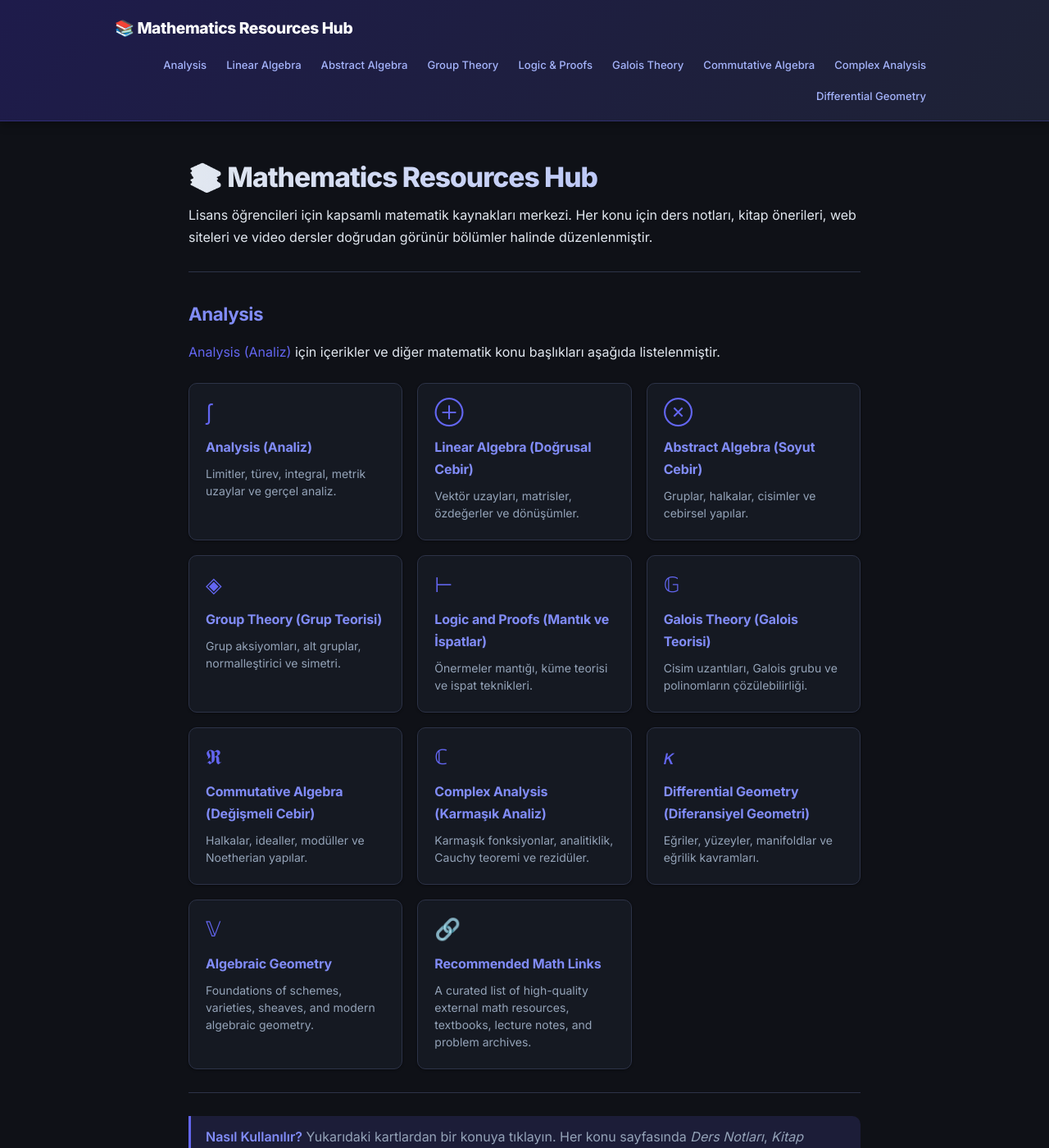
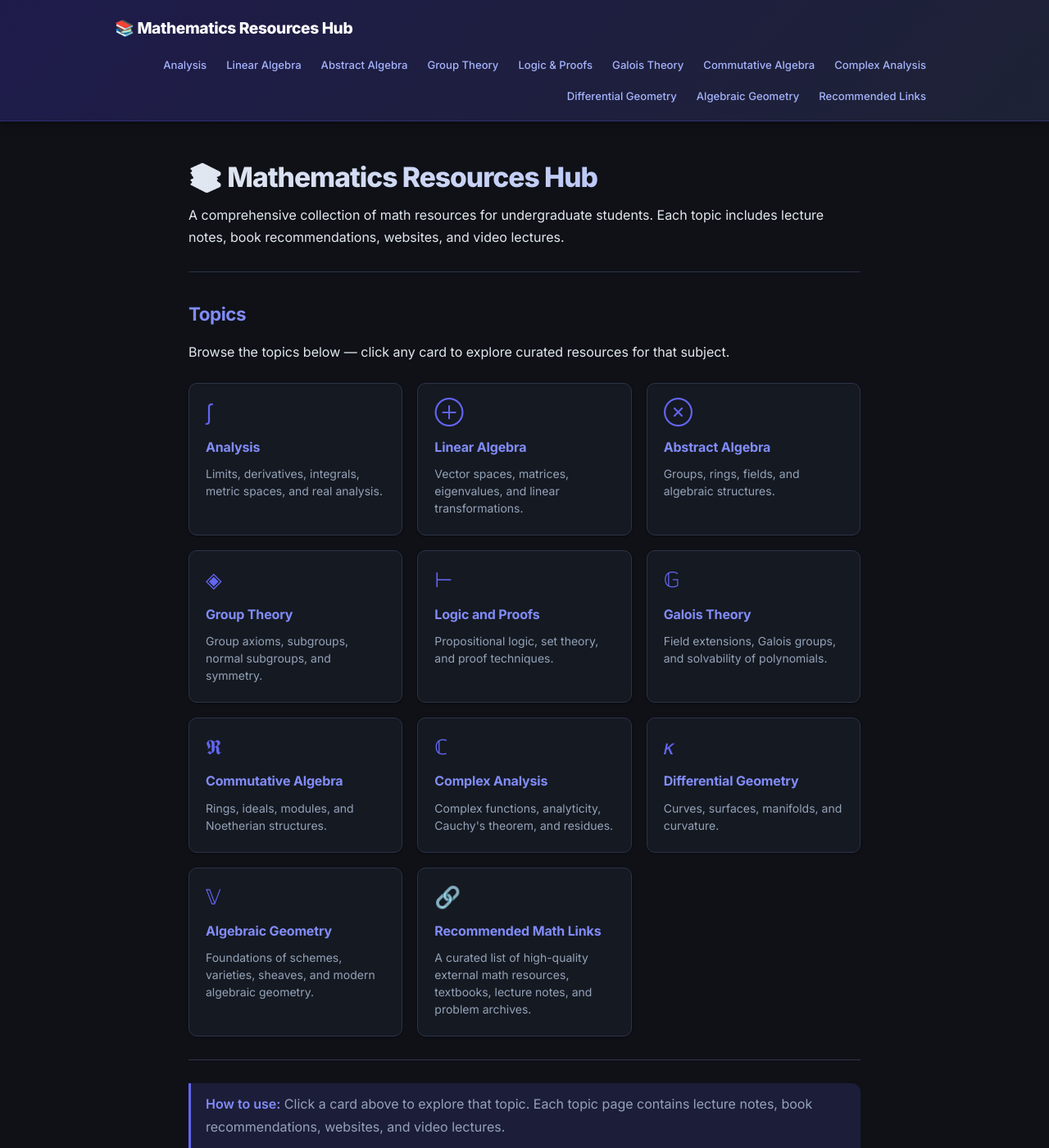
Before and after one commit to mehmetyurtsever-math/math-resources-hub, a Jekyll site: the page built from index.md, in a window 1280 px wide and 1400 px high. Shown: the whole window at 82% size. Built offline with Jekyll 4.4.1, drawn with Linux system fonts in a browser that asks for light colours; some of the changed text lies outside the part shown.

Commit message:
Update layout, homepage, and CSS to English card-based dark-theme with new topic pages
Agent-Logs-Url: https://github.com/mehmetyurtsever-math/math-resources-hub/sessions/1933d02b-9ac8-4ec5-945c-2154759e8442

Co-authored-by: mehmetyurtsever-math <198125920+mehmetyurtsever-math@users.noreply.github.com>

```diff
--- a/_config.yml
+++ b/_config.yml
@@ -1,5 +1,5 @@
 title: Mathematics Resources Hub
-description: "Lisans öğrencileri için matematik kaynakları merkezi"
+description: "A comprehensive mathematics resources hub for undergraduate students"
 baseurl: "/math-resources-hub"
 url: "https://mehmetyurtsever-math.github.io"
 
--- a/_layouts/default.html
+++ b/_layouts/default.html
@@ -1,5 +1,5 @@
 <!DOCTYPE html>
-<html lang="tr">
+<html lang="en">
 <head>
   <meta charset="UTF-8">
   <meta name="viewport" content="width=device-width, initial-scale=1.0">
@@ -25,11 +25,13 @@
         <a href="{{ '/linear-algebra/' | relative_url }}">Linear Algebra</a>
         <a href="{{ '/abstract-algebra/' | relative_url }}">Abstract Algebra</a>
         <a href="{{ '/group-theory/' | relative_url }}">Group Theory</a>
-        <a href="{{ '/logic-and-proofs/' | relative_url }}">Logic & Proofs</a>
+        <a href="{{ '/logic-and-proofs/' | relative_url }}">Logic &amp; Proofs</a>
         <a href="{{ '/galois-theory/' | relative_url }}">Galois Theory</a>
         <a href="{{ '/commutative-algebra/' | relative_url }}">Commutative Algebra</a>
         <a href="{{ '/complex-analysis/' | relative_url }}">Complex Analysis</a>
         <a href="{{ '/differential-geometry/' | relative_url }}">Differential Geometry</a>
+        <a href="{{ '/algebraic-geometry/' | relative_url }}">Algebraic Geometry</a>
+        <a href="{{ '/recommended-links/' | relative_url }}">Recommended Links</a>
       </nav>
     </div>
   </header>
@@ -52,8 +54,10 @@
         <li><a href="{{ '/commutative-algebra/' | relative_url }}">Commutative Algebra</a></li>
         <li><a href="{{ '/complex-analysis/' | relative_url }}">Complex Analysis</a></li>
         <li><a href="{{ '/differential-geometry/' | relative_url }}">Differential Geometry</a></li>
+        <li><a href="{{ '/algebraic-geometry/' | relative_url }}">Algebraic Geometry</a></li>
+        <li><a href="{{ '/recommended-links/' | relative_url }}">Recommended Links</a></li>
       </ul>
-      <p class="footer-copyright">© {{ site.title }} — Lisans öğrencileri için matematik kaynakları</p>
+      <p class="footer-copyright">© {{ site.title }} — Math resources for undergraduate students</p>
     </div>
   </footer>
 </body>
--- a/assets/style.css
+++ b/assets/style.css
@@ -333,7 +333,11 @@ details[open] > summary {
 }
 
 @media (max-width: 320px) {
-  .site-title { font-size: 1rem; }
-  .site-nav a { font-size: 0.72rem; padding: 3px 6px; }
-  h1 { font-size: 1.4rem; }
+  .site-header { padding: 6px 12px; }
+  .site-title { font-size: 0.95rem; }
+  .site-nav a { font-size: 0.7rem; padding: 3px 5px; }
+  h1 { font-size: 1.3rem; }
+  .footer-nav { gap: 3px 8px; }
+  .footer-copyright { font-size: 0.78rem; }
+  .page-content { padding: 20px 10px; }
 }
--- a/index.md
+++ b/index.md
@@ -1,72 +1,72 @@
 ---
 layout: default
-title: Ana Sayfa
+title: Home
 ---
 
 # 📚 Mathematics Resources Hub
 
-Lisans öğrencileri için kapsamlı matematik kaynakları merkezi. Her konu için ders notları, kitap önerileri, web siteleri ve video dersler doğrudan görünür bölümler halinde düzenlenmiştir.
+A comprehensive collection of math resources for undergraduate students. Each topic includes lecture notes, book recommendations, websites, and video lectures.
 
 ---
 
-<h2 id="analysis">Analysis</h2>
+<h2 id="topics">Topics</h2>
 
-[Analysis (Analiz)]({{ '/analysis/' | relative_url }}) için içerikler ve diğer matematik konu başlıkları aşağıda listelenmiştir.
+Browse the topics below — click any card to explore curated resources for that subject.
 
 <div class="topic-grid">
 
 <a class="topic-card" href="{{ '/analysis/' | relative_url }}">
   <span class="topic-icon">∫</span>
-  <h3>Analysis (Analiz)</h3>
-  <p>Limitler, türev, integral, metrik uzaylar ve gerçel analiz.</p>
+  <h3>Analysis</h3>
+  <p>Limits, derivatives, integrals, metric spaces, and real analysis.</p>
 </a>
 
 <a class="topic-card" href="{{ '/linear-algebra/' | relative_url }}">
   <span class="topic-icon">⊕</span>
-  <h3>Linear Algebra (Doğrusal Cebir)</h3>
-  <p>Vektör uzayları, matrisler, özdeğerler ve dönüşümler.</p>
+  <h3>Linear Algebra</h3>
+  <p>Vector spaces, matrices, eigenvalues, and linear transformations.</p>
 </a>
 
 <a class="topic-card" href="{{ '/abstract-algebra/' | relative_url }}">
   <span class="topic-icon">⊗</span>
-  <h3>Abstract Algebra (Soyut Cebir)</h3>
-  <p>Gruplar, halkalar, cisimler ve cebirsel yapılar.</p>
+  <h3>Abstract Algebra</h3>
+  <p>Groups, rings, fields, and algebraic structures.</p>
 </a>
 
 <a class="topic-card" href="{{ '/group-theory/' | relative_url }}">
   <span class="topic-icon">◈</span>
-  <h3>Group Theory (Grup Teorisi)</h3>
-  <p>Grup aksiyomları, alt gruplar, normalleştirici ve simetri.</p>
+  <h3>Group Theory</h3>
+  <p>Group axioms, subgroups, normal subgroups, and symmetry.</p>
 </a>
 
 <a class="topic-card" href="{{ '/logic-and-proofs/' | relative_url }}">
   <span class="topic-icon">⊢</span>
-  <h3>Logic and Proofs (Mantık ve İspatlar)</h3>
-  <p>Önermeler mantığı, küme teorisi ve ispat teknikleri.</p>
+  <h3>Logic and Proofs</h3>
+  <p>Propositional logic, set theory, and proof techniques.</p>
 </a>
 
 <a class="topic-card" href="{{ '/galois-theory/' | relative_url }}">
   <span class="topic-icon">𝔾</span>
-  <h3>Galois Theory (Galois Teorisi)</h3>
-  <p>Cisim uzantıları, Galois grubu ve polinomların çözülebilirliği.</p>
+  <h3>Galois Theory</h3>
+  <p>Field extensions, Galois groups, and solvability of polynomials.</p>
 </a>
 
 <a class="topic-card" href="{{ '/commutative-algebra/' | relative_url }}">
   <span class="topic-icon">𝕽</span>
-  <h3>Commutative Algebra (Değişmeli Cebir)</h3>
-  <p>Halkalar, idealler, modüller ve Noetherian yapılar.</p>
+  <h3>Commutative Algebra</h3>
+  <p>Rings, ideals, modules, and Noetherian structures.</p>
 </a>
 
 <a class="topic-card" href="{{ '/complex-analysis/' | relative_url }}">
   <span class="topic-icon">ℂ</span>
-  <h3>Complex Analysis (Karmaşık Analiz)</h3>
-  <p>Karmaşık fonksiyonlar, analitiklik, Cauchy teoremi ve rezidüler.</p>
+  <h3>Complex Analysis</h3>
+  <p>Complex functions, analyticity, Cauchy's theorem, and residues.</p>
 </a>
 
 <a class="topic-card" href="{{ '/differential-geometry/' | relative_url }}">
   <span class="topic-icon">𝜅</span>
-  <h3>Differential Geometry (Diferansiyel Geometri)</h3>
-  <p>Eğriler, yüzeyler, manifoldlar ve eğrilik kavramları.</p>
+  <h3>Differential Geometry</h3>
+  <p>Curves, surfaces, manifolds, and curvature.</p>
 </a>
 
 <a class="topic-card" href="{{ '/algebraic-geometry/' | relative_url }}">
@@ -85,4 +85,4 @@ Lisans öğrencileri için kapsamlı matematik kaynakları merkezi. Her konu iç
 
 ---
 
-> **Nasıl Kullanılır?** Yukarıdaki kartlardan bir konuya tıklayın. Her konu sayfasında *Ders Notları*, *Kitap Önerileri*, *Web Siteleri* ve *Video Dersler* bölümleri doğrudan görünür şekilde sunulmaktadır.
+> **How to use:** Click a card above to explore that topic. Each topic page contains lecture notes, book recommendations, websites, and video lectures.
```
